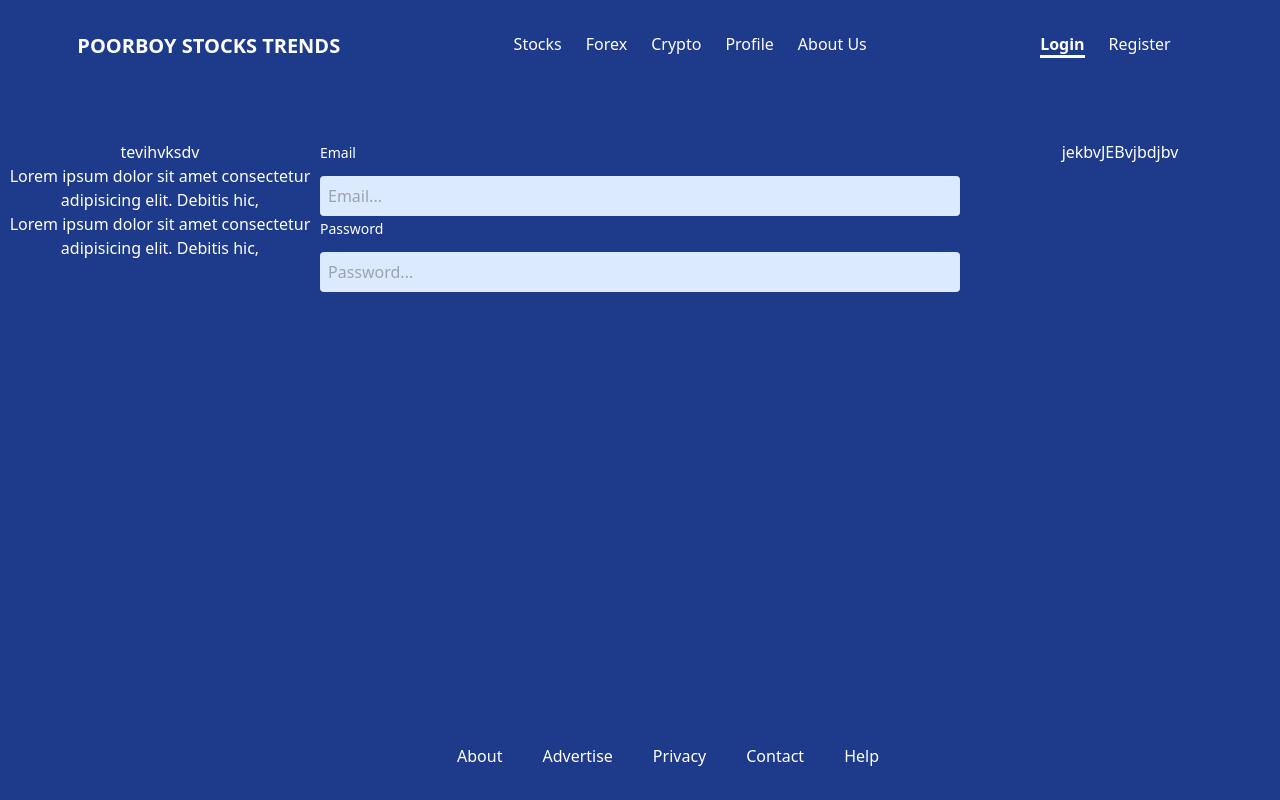
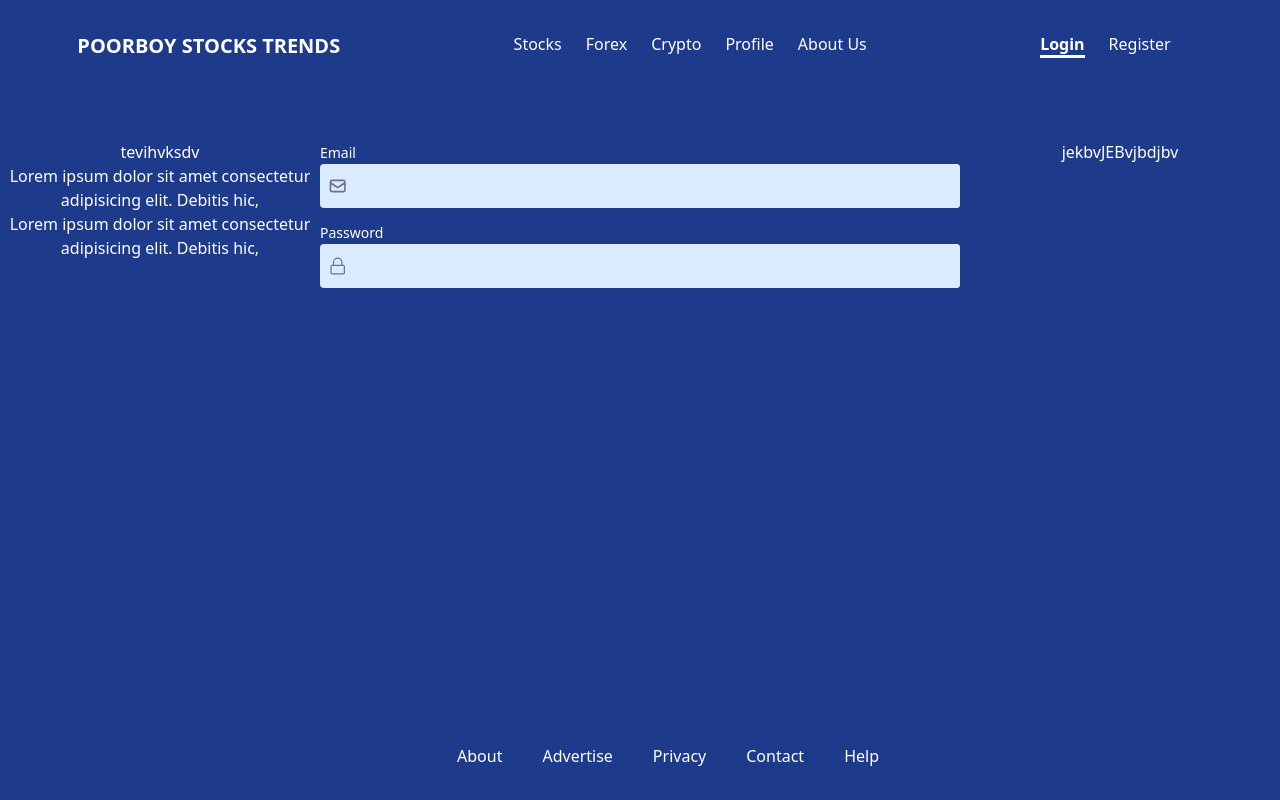
Before and after one commit to codeddave/poorboystockstrends, a React (Create React App) app: page /login in a window 1280 px wide. Built offline with nearby package versions, Linux system fonts and the light colour scheme.

Commit message:
added icons for password and email

```diff
--- a/src/pages/Login/index.tsx
+++ b/src/pages/Login/index.tsx
@@ -2,7 +2,8 @@
 
 import { Field, Form, Formik } from "formik";
 import CustomFormInput from "../../components/Form/CustomFormInput";
-
+import { HiOutlineMail } from "react-icons/hi";
+import { VscLock } from "react-icons/vsc";
 const initialValues = {
   email: " ",
   password: "",
@@ -20,14 +21,14 @@ const Login = () => {
               component={CustomFormInput}
               name="email"
               type="email"
-              placeholder="Email..."
               title="Email"
+              icon={HiOutlineMail}
             />
             <Field
               component={CustomFormInput}
               name="password"
-              placeholder="Password..."
               title="Password"
+              icon={VscLock}
             />
           </Form>
         )}
```
